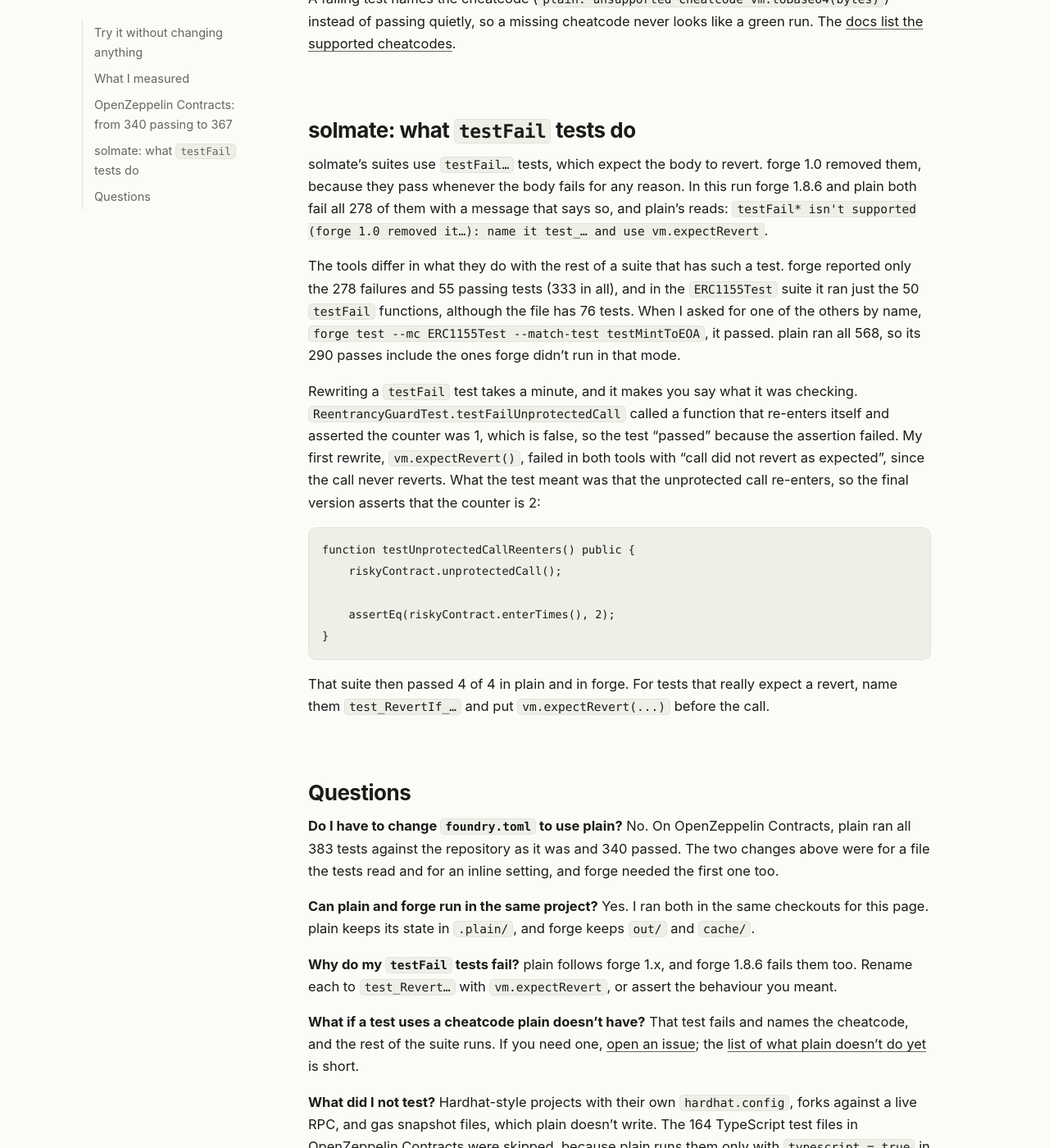
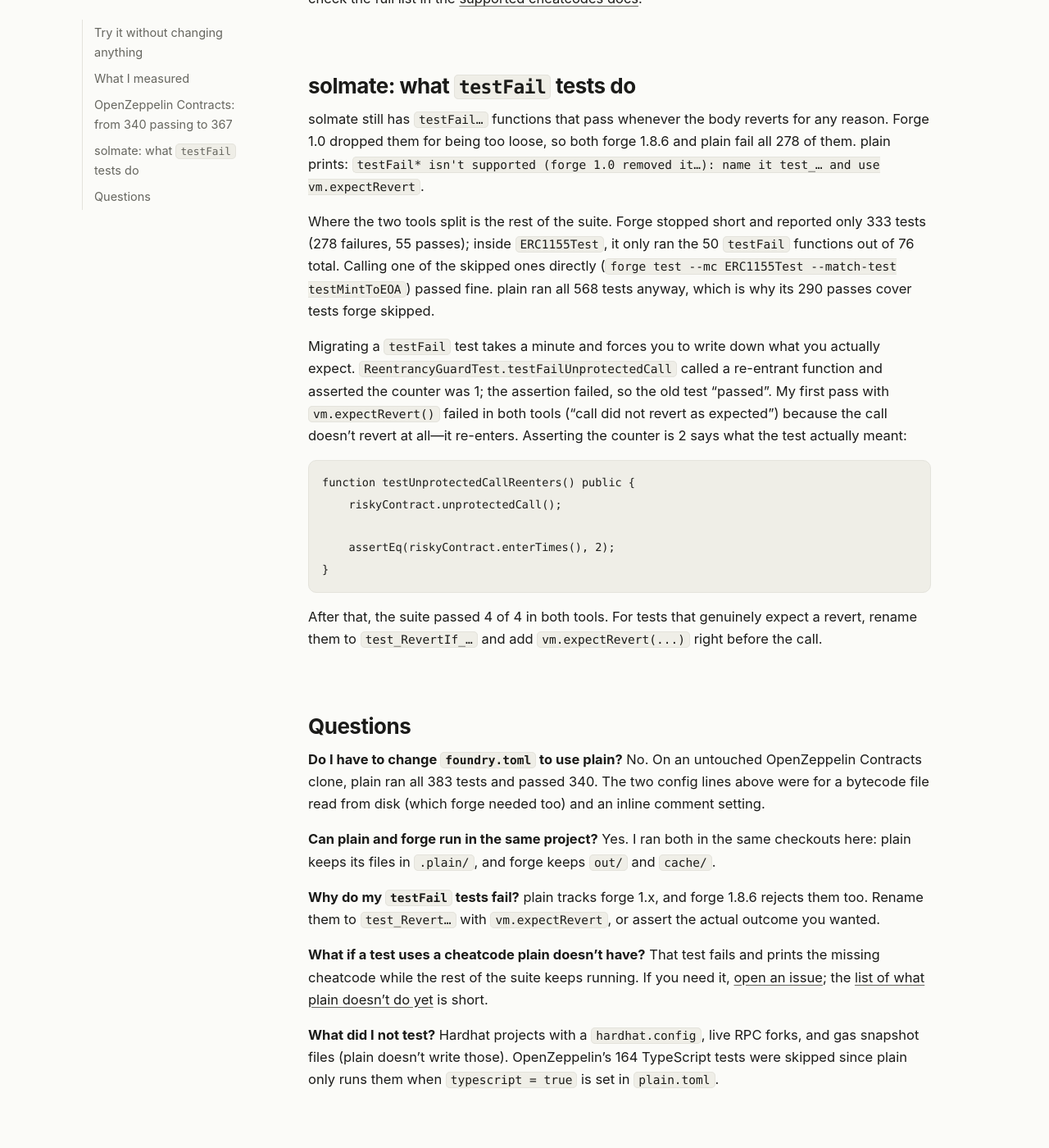
Before and after one commit to backmeupplz/plain, a Jekyll site: the page built from docs/docs/foundry-projects/index.md, in a window 1280 px wide and 1400 px high, scrolled down 2392 px. Shown: the whole window at 82% size. Built offline with Jekyll 4.4.1, drawn with Linux system fonts in a browser that asks for light colours; some of the changed text lies outside the part shown.

Commit message:
Rewrite Foundry projects guide prose with Gemini 4 Neon (#38)

````diff
--- a/docs/docs/foundry-projects/index.md
+++ b/docs/docs/foundry-projects/index.md
@@ -11,9 +11,9 @@ jsonld: |
 # Use plain in an existing Foundry project
 {: .no_toc}
 
-<p class="lead">Run <code>plain test</code> in the root of a Foundry repository and it reads your <code>foundry.toml</code>, remappings and <code>lib/</code> as they are. On OpenZeppelin Contracts it ran all 383 tests in 34 seconds with no change to the project, and 340 passed. Two lines in <code>foundry.toml</code> (one of them forge needs too) brought that to 367, and the last 16 call cheatcodes plain 0.5.0 doesn't have yet. On solmate, 290 tests passed, and the 278 that failed use <code>testFail</code>, which forge 1.8.6 fails as well.</p>
+<p class="lead">Run <code>plain test</code> in any Foundry repo and it picks up your existing <code>foundry.toml</code>, remappings, and <code>lib/</code> as they sit. On an untouched OpenZeppelin Contracts checkout, it ran all 383 tests in 34 seconds and passed 340. Two lines in <code>foundry.toml</code> (one of which forge needs too) pushed that to 367, leaving 16 tests that call cheatcodes plain 0.5.0 doesn't implement yet. On solmate, 290 tests passed and the 278 failures are all <code>testFail</code> tests that forge 1.8.6 rejects as well.</p>
 
-Tested on 4 November 2026 with plain 0.5.0 and forge 1.8.6 (6bad0a6) on Linux x86_64 (12 cores, Node 22.23.4), on [OpenZeppelin Contracts](https://github.com/OpenZeppelin/openzeppelin-contracts) at commit `efaa6f7` (solc 0.8.35) and [solmate](https://github.com/transmissions11/solmate) at `89365b8` (solc 0.8.15). Every number below is from a run I made for this page, with each project cloned fresh and both tools run in the same checkout.
+I tested this on 4 November 2026 with plain 0.5.0 and forge 1.8.6 (6bad0a6) on Linux x86_64 (12 cores, Node 22.23.4), using fresh clones of [OpenZeppelin Contracts](https://github.com/OpenZeppelin/openzeppelin-contracts) at `efaa6f7` (solc 0.8.35) and [solmate](https://github.com/transmissions11/solmate) at `89365b8` (solc 0.8.15). Both tools ran side by side in the same checkout.
 
 * TOC
 {:toc}
@@ -27,7 +27,7 @@ plain test
 echo ".plain/" >> .gitignore
 ```
 
-The installer took 2 seconds here. plain writes only to `.plain/` in the project and to `~/.plain`, so forge's `out/` and `cache/` stay as they were and you can keep running `forge test` next to it. If a test fails, the exit code is non-zero, as with forge, so the same CI step works with either.
+The install script took 2 seconds here. Because plain only writes to `.plain/` and `~/.plain`, forge's `out/` and `cache/` stay untouched and you can run `forge test` right next to it. Any failing test returns a non-zero exit code just like forge, so your existing CI step works without edits.
 
 ## What I measured
 
@@ -38,23 +38,23 @@ The installer took 2 seconds here. plain writes only to `.plain/` in the project
 | solmate | 568 (forge ran 333) | 55 passed, 278 failed | 290 passed, 278 failed |
 | Uniswap v4-core | 598 | 597 passed, 1 failed | 597 passed, 1 failed |
 
-The third row is from the [CI page](/docs/ci/), run on 29 October with the same plain version. Both tools fail the same fuzz test there.
+The Uniswap v4-core numbers come from the [CI page](/docs/ci/), run on 29 October with the same plain build, where both tools hit the exact same fuzz failure.
 
-On OpenZeppelin Contracts, plain's first run took 34 seconds including the solc download and the compile, and forge's took 1m16s including its compile. Running again with nothing changed took 0.26 seconds with plain, which reused 383 stored results, and 43 seconds with forge, which runs every test again. These are single runs on one machine, so your times will differ.
+On OpenZeppelin Contracts, plain's cold run took 34 seconds including the solc download and build, while forge took 1m16s. Rerunning with nothing changed took 0.26 seconds in plain (reusing all 383 cached results) versus 43 seconds in forge, which re-executes every test. These are single runs on one box, so expect your own machine to vary.
 
 ## OpenZeppelin Contracts: from 340 passing to 367
 
-The first `plain test` with the repository as it came gave 340 passed and 43 failed, and `forge test` gave 359 passed and 1 failed. The two tools stumbled over the same thing first, then plain over two more kinds of failure.
+Running `plain test` on a fresh clone gave 340 passes and 43 failures, while `forge test` got 359 passes and 1 failure. Both tools hit the first snag right away, and plain hit two more after that.
 
-**A file the tests read from `node_modules`.** The `ERC7579Utils` suite reads a bytecode file from `node_modules/hardhat-predeploy/`. That folder only exists after `npm install`, and the project's `foundry.toml` has no `fs_permissions` entry for it, so forge failed the suite's constructor with "not allowed to be accessed for read operations" and plain failed all 24 tests of that suite with the same reason. The fix is for both tools: `npm install --no-save hardhat-predeploy` and this line under `[profile.default]`:
+**A file the tests read from `node_modules`.** `ERC7579Utils` loads a bytecode file from `node_modules/hardhat-predeploy/`. That folder doesn't exist until you run `npm install`, and `foundry.toml` doesn't grant `fs_permissions` for it. Forge choked in the suite constructor with "not allowed to be accessed for read operations", and plain failed all 24 tests in that suite for the same reason. Both tools need `npm install --no-save hardhat-predeploy` plus this line under `[profile.default]`:
 
 ```toml
 fs_permissions = [{ access = "read", path = "node_modules/hardhat-predeploy/bin" }]
 ```
 
-**An inline setting plain doesn't read.** `Math.t.sol` has `/// forge-config: default.allow_internal_expect_revert = true` above the two modExp tests, which lets `vm.expectRevert` catch a revert from an internal library call. plain reads `allow_internal_expect_revert` from `foundry.toml` but not from that comment (it reads `fuzz.runs` and the invariant settings from comments). Three tests in `Math.t.sol` failed because of it, and they passed after I put `allow_internal_expect_revert = true` under `[profile.default]`.
+**An inline setting plain doesn't read.** `Math.t.sol` puts `/// forge-config: default.allow_internal_expect_revert = true` above two modExp tests so `vm.expectRevert` catches reverts inside internal library calls. plain reads `allow_internal_expect_revert` from `foundry.toml`, just not from inline comments (unlike `fuzz.runs` and invariant settings). Three `Math.t.sol` tests failed until I moved `allow_internal_expect_revert = true` into `[profile.default]`.
 
-After both changes, forge passed all 383 tests and plain passed 367. The remaining 16 are tests that call cheatcodes plain doesn't implement, and plain prints which one:
+With those two lines in place, forge passed all 383 tests and plain passed 367. The last 16 call cheatcodes plain doesn't have yet, and plain tells you exactly which one:
 
 | Cheatcode | Tests failing | Where |
 |---|---|---|
@@ -63,15 +63,15 @@ After both changes, forge passed all 383 tests and plain passed 367. The remaini
 | `vm.toBase64`, `toBase64URL` | 2 | Base64 |
 | `vm.setBlockhash` | 1 | Blockhash |
 
-A failing test names the cheatcode (`plain: unsupported cheatcode vm.toBase64(bytes)`) instead of passing quietly, so a missing cheatcode never looks like a green run. The [docs list the supported cheatcodes](/docs/#writing-tests).
+A missing cheatcode prints an explicit error (`plain: unsupported cheatcode vm.toBase64(bytes)`) rather than silently passing, so you never get a false green run. You can check the full list in the [supported cheatcodes docs](/docs/#writing-tests).
 
 ## solmate: what `testFail` tests do
 
-solmate's suites use `testFail…` tests, which expect the body to revert. forge 1.0 removed them, because they pass whenever the body fails for any reason. In this run forge 1.8.6 and plain both fail all 278 of them with a message that says so, and plain's reads: `testFail* isn't supported (forge 1.0 removed it…): name it test_… and use vm.expectRevert`.
+solmate still has `testFail…` functions that pass whenever the body reverts for any reason. Forge 1.0 dropped them for being too loose, so both forge 1.8.6 and plain fail all 278 of them. plain prints: `testFail* isn't supported (forge 1.0 removed it…): name it test_… and use vm.expectRevert`.
 
-The tools differ in what they do with the rest of a suite that has such a test. forge reported only the 278 failures and 55 passing tests (333 in all), and in the `ERC1155Test` suite it ran just the 50 `testFail` functions, although the file has 76 tests. When I asked for one of the others by name, `forge test --mc ERC1155Test --match-test testMintToEOA`, it passed. plain ran all 568, so its 290 passes include the ones forge didn't run in that mode.
+Where the two tools split is the rest of the suite. Forge stopped short and reported only 333 tests (278 failures, 55 passes); inside `ERC1155Test`, it only ran the 50 `testFail` functions out of 76 total. Calling one of the skipped ones directly (`forge test --mc ERC1155Test --match-test testMintToEOA`) passed fine. plain ran all 568 tests anyway, which is why its 290 passes cover tests forge skipped.
 
-Rewriting a `testFail` test takes a minute, and it makes you say what it was checking. `ReentrancyGuardTest.testFailUnprotectedCall` called a function that re-enters itself and asserted the counter was 1, which is false, so the test "passed" because the assertion failed. My first rewrite, `vm.expectRevert()`, failed in both tools with "call did not revert as expected", since the call never reverts. What the test meant was that the unprotected call re-enters, so the final version asserts that the counter is 2:
+Migrating a `testFail` test takes a minute and forces you to write down what you actually expect. `ReentrancyGuardTest.testFailUnprotectedCall` called a re-entrant function and asserted the counter was 1; the assertion failed, so the old test "passed". My first pass with `vm.expectRevert()` failed in both tools ("call did not revert as expected") because the call doesn't revert at all—it re-enters. Asserting the counter is 2 says what the test actually meant:
 
 ```solidity
 function testUnprotectedCallReenters() public {
@@ -81,16 +81,16 @@ function testUnprotectedCallReenters() public {
 }
 ```
 
-That suite then passed 4 of 4 in plain and in forge. For tests that really expect a revert, name them `test_RevertIf_…` and put `vm.expectRevert(...)` before the call.
+After that, the suite passed 4 of 4 in both tools. For tests that genuinely expect a revert, rename them to `test_RevertIf_…` and add `vm.expectRevert(...)` right before the call.
 
 ## Questions
 
-**Do I have to change `foundry.toml` to use plain?** No. On OpenZeppelin Contracts, plain ran all 383 tests against the repository as it was and 340 passed. The two changes above were for a file the tests read and for an inline setting, and forge needed the first one too.
+**Do I have to change `foundry.toml` to use plain?** No. On an untouched OpenZeppelin Contracts clone, plain ran all 383 tests and passed 340. The two config lines above were for a bytecode file read from disk (which forge needed too) and an inline comment setting.
 
-**Can plain and forge run in the same project?** Yes. I ran both in the same checkouts for this page. plain keeps its state in `.plain/`, and forge keeps `out/` and `cache/`.
+**Can plain and forge run in the same project?** Yes. I ran both in the same checkouts here: plain keeps its files in `.plain/`, and forge keeps `out/` and `cache/`.
 
-**Why do my `testFail` tests fail?** plain follows forge 1.x, and forge 1.8.6 fails them too. Rename each to `test_Revert…` with `vm.expectRevert`, or assert the behaviour you meant.
+**Why do my `testFail` tests fail?** plain tracks forge 1.x, and forge 1.8.6 rejects them too. Rename them to `test_Revert…` with `vm.expectRevert`, or assert the actual outcome you wanted.
 
-**What if a test uses a cheatcode plain doesn't have?** That test fails and names the cheatcode, and the rest of the suite runs. If you need one, [open an issue](https://github.com/backmeupplz/plain/issues); the [list of what plain doesn't do yet](/docs/#what-plain-doesnt-do-yet) is short.
+**What if a test uses a cheatcode plain doesn't have?** That test fails and prints the missing cheatcode while the rest of the suite keeps running. If you need it, [open an issue](https://github.com/backmeupplz/plain/issues); the [list of what plain doesn't do yet](/docs/#what-plain-doesnt-do-yet) is short.
 
-**What did I not test?** Hardhat-style projects with their own `hardhat.config`, forks against a live RPC, and gas snapshot files, which plain doesn't write. The 164 TypeScript test files in OpenZeppelin Contracts were skipped, because plain runs them only with `typescript = true` in `plain.toml`.
+**What did I not test?** Hardhat projects with a `hardhat.config`, live RPC forks, and gas snapshot files (plain doesn't write those). OpenZeppelin's 164 TypeScript tests were skipped since plain only runs them when `typescript = true` is set in `plain.toml`.
````
